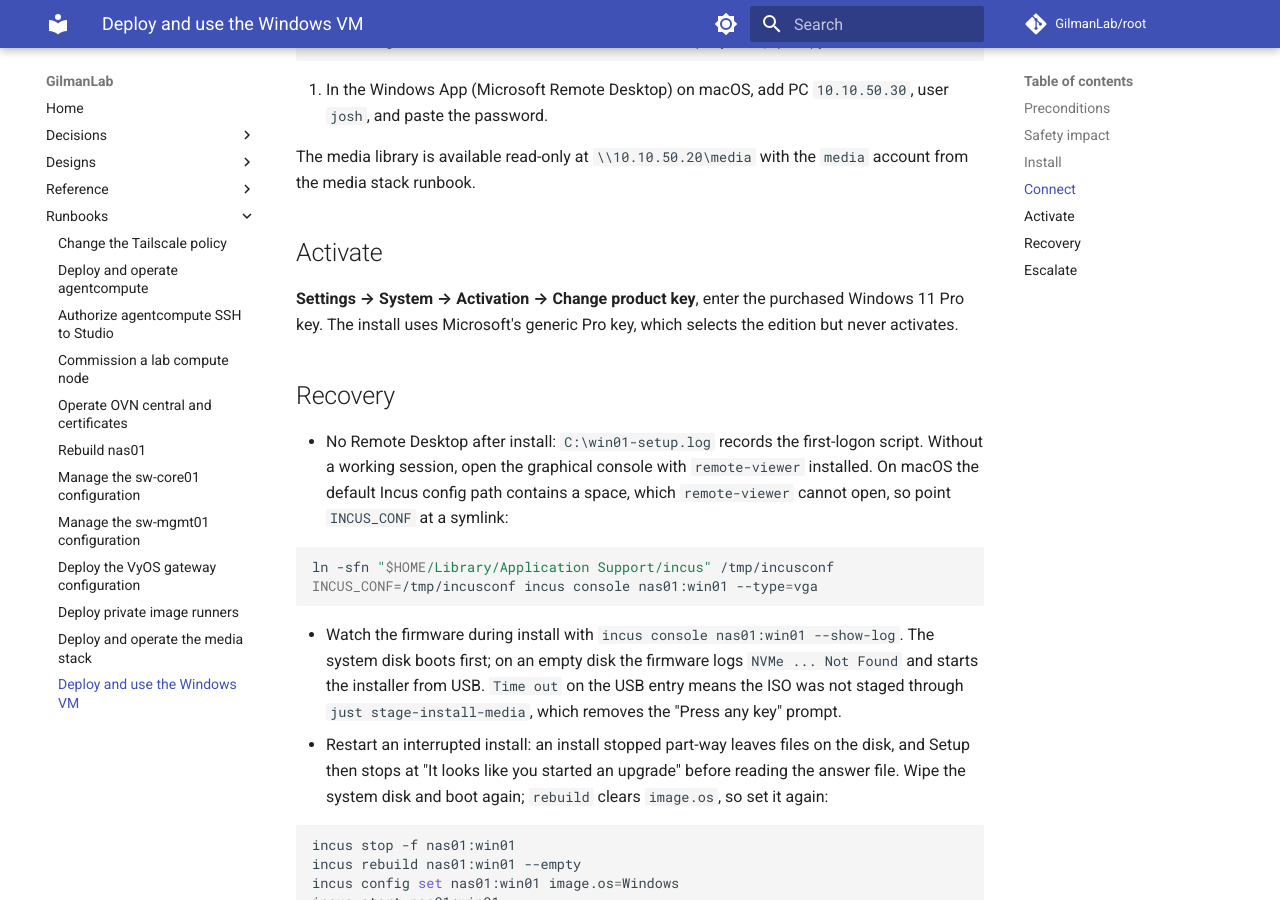
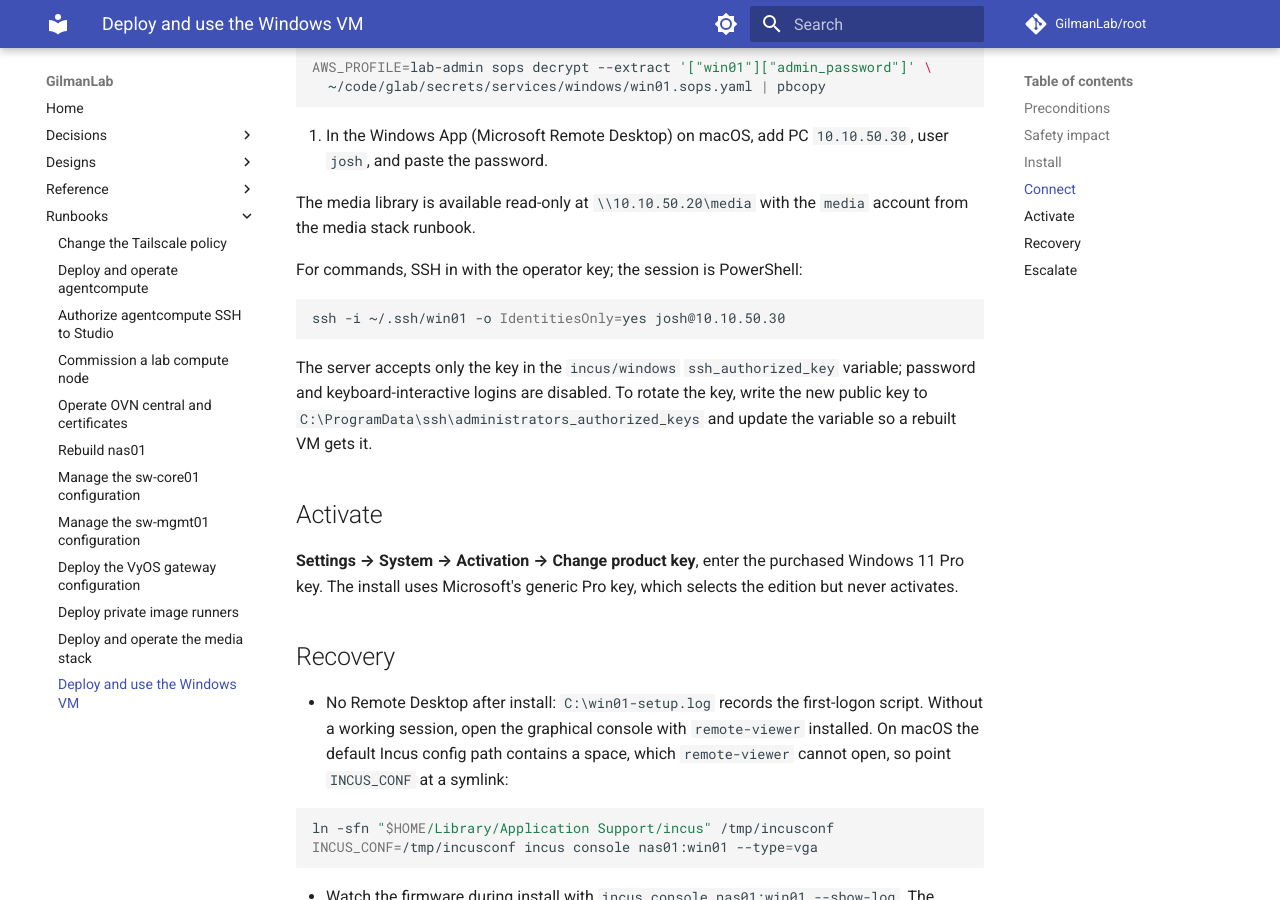
Before and after one commit to GilmanLab/root, an MkDocs documentation site: the page built from docs/docs/runbooks/windows-vm.md, in a window 1280 px wide and 900 px high, scrolled down 1674 px. Built offline with MkDocs 1.6.1 and Material for MkDocs 9.7.7, drawn with Linux system fonts in a browser that asks for light colours; comment, search, counter and statistics services are not loaded; some of the changed text lies outside the part shown.

Commit message:
docs(windows): add key-only SSH access to the Windows VM runbook (#47)

````diff
--- a/docs/docs/runbooks/windows-vm.md
+++ b/docs/docs/runbooks/windows-vm.md
@@ -13,6 +13,7 @@ reach it through `gw01`. The OpenTofu root is `GilmanLab/fleet`
 | Access | Value |
 | --- | --- |
 | Remote Desktop | `10.10.50.30` |
+| SSH (PowerShell, key-only) | `ssh -i ~/.ssh/win01 josh@10.10.50.30` |
 | Administrator | `josh`, password in `GilmanLab/secrets` `services/windows/win01.sops.yaml` |
 
 ## Preconditions
@@ -81,6 +82,18 @@ just remove-install-media
 The media library is available read-only at `\\10.10.50.20\media` with the
 `media` account from the media stack runbook.
 
+For commands, SSH in with the operator key; the session is PowerShell:
+
+```bash
+ssh -i ~/.ssh/win01 -o IdentitiesOnly=yes josh@10.10.50.30
+```
+
+The server accepts only the key in the `incus/windows` `ssh_authorized_key`
+variable; password and keyboard-interactive logins are disabled. To rotate
+the key, write the new public key to
+`C:\ProgramData\ssh\administrators_authorized_keys` and update the variable
+so a rebuilt VM gets it.
+
 ## Activate
 
 **Settings → System → Activation → Change product key**, enter the purchased
````
